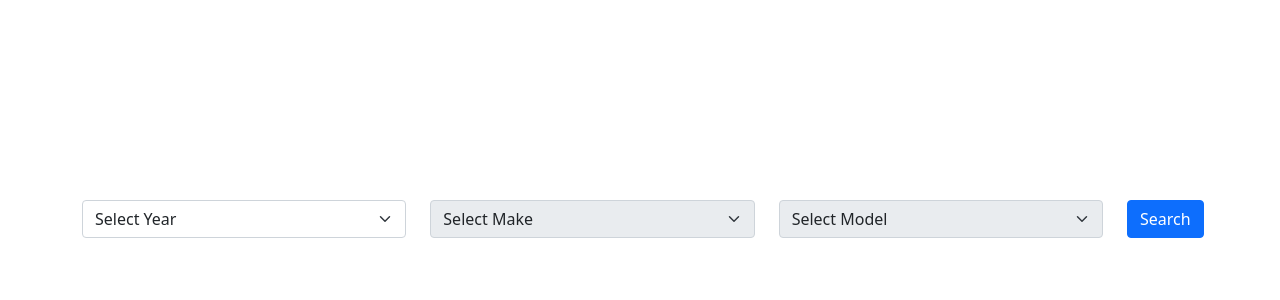
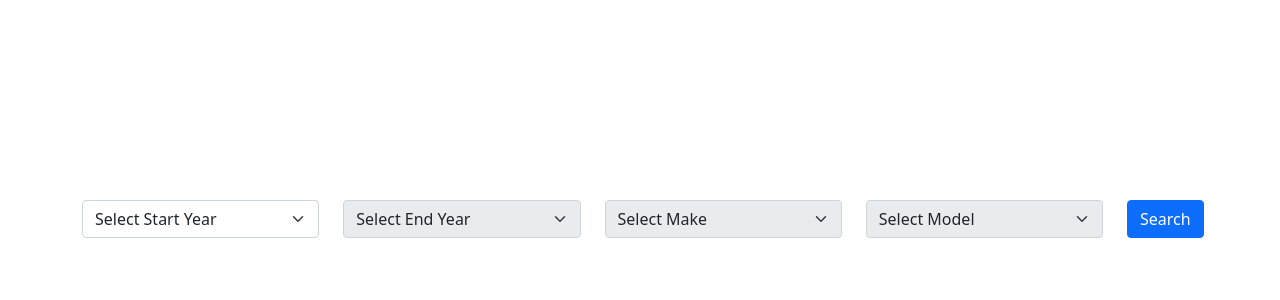
Before and after one commit to atra2396/auto-price-index-site, a FastAPI app: page / in a window 1280 px wide. Shown: the part 176-476 px from the top of the page. Run offline with FastAPI, Linux system fonts and the light colour scheme; some libraries are stand-ins or nearby versions.

Commit message:
Add support for selecting multiple years

```diff
--- a/main.py
+++ b/main.py
@@ -19,10 +19,10 @@ with open("vehicles.json", "r") as f:
 
 
 @app.get("/")
-def home(request: Request, year: Optional[int] = None, make: Optional[str] = None, model: Optional[str] = None):
+def home(request: Request, start_year: Optional[int] = None, end_year: Optional[int] = None, make: Optional[str] = None, model: Optional[str] = None):
 
-    if year and make and model:
-        buckets, bucket_vals = get_chart_data(year, make, model)
+    if start_year and end_year and make and model:
+        buckets, bucket_vals = get_chart_data(start_year, end_year, make, model)
     else:
         buckets = bucket_vals = None
 
@@ -33,7 +33,8 @@ def home(request: Request, year: Optional[int] = None, make: Optional[str] = Non
                 "request": request,
                 "buckets": buckets,
                 "values": bucket_vals,
-                "year": year,
+                "start_year": start_year,
+                "end_year": end_year,
                 "make": make,
                 "model": model
             }
@@ -44,7 +45,8 @@ def home(request: Request, year: Optional[int] = None, make: Optional[str] = Non
         {
             "request": request,
             "years": list(YMM.keys()),
-            "year": year,
+            "start_year": start_year,
+            "end_year": end_year,
             "make": make,
             "model": model,
             "buckets": buckets,
@@ -54,18 +56,32 @@ def home(request: Request, year: Optional[int] = None, make: Optional[str] = Non
 
 # ------
 
+@app.get("/end_years")
+def end_years_partial(request: Request, start_year: int):
+    return templates.TemplateResponse("end-year-select.html", {"request": request, "years": [int(y) for y in YMM.keys() if int(y) >= start_year]})
 
 @app.get("/makes")
-def makes_partial(request: Request, year: int = 2000):
-    return templates.TemplateResponse("make-select.html", {"request": request, "makes": list(YMM[str(year)].keys()), "year": year})
+def makes_partial(request: Request, start_year: int, end_year: int):
+    years = range(start_year, end_year+1)
+    makes = [YMM.get(str(year)).keys() for year in years if YMM.get(str(year))]
+    all_makes = []
+    for make_list in makes:
+        all_makes.extend(make_list)
+    return templates.TemplateResponse("make-select.html", {"request": request, "makes": set(all_makes), "start_year": start_year, "end_year": end_year})
 
 
 @app.get("/models")
-def models_partial(request: Request, year: int = 2000, make: str = ""):
-    return templates.TemplateResponse("model-select.html", {"request": request, "models": list(YMM[str(year)][make])})
+def models_partial(request: Request, start_year: int, end_year:int, make: str):
+    years = range(start_year, end_year+1)
+    models = [YMM[str(year)][make] for year in years if YMM.get(str(year), {}).get(make)]
+    all_models = []
+    for model_list in models:
+        all_models.extend(model_list)
+
+    return templates.TemplateResponse("model-select.html", {"request": request, "models": set(all_models)})
 
 
-def get_chart_data(year, make, model):
+def get_chart_data(start_year, end_year, make, model):
 
     if os.environ.get("STORAGE_CONNECTION_STRING"):
         repo = AzureAutoDataRepository()
@@ -73,5 +89,5 @@ def get_chart_data(year, make, model):
         print("WARNING: No storage connection string detected. Serving mock data.")
         repo = MockAutoDataRepository()
 
-    prices = get_price_distribution(repo, year, make, model, datetime.datetime.now())
+    prices = get_price_distribution(repo, start_year, end_year, make, model, datetime.datetime.now())
     return prices.get_bucket_labels(), prices.bucket_values
--- a/storage.py
+++ b/storage.py
@@ -17,12 +17,12 @@ class AzureAutoDataRepository(AutoDataRepository):
 
     LOCATIONS = ["lex", "louisville", "cincinnati", "indianapolis"]
 
-    def fetch_data(self, year: int, make: str, model: str, date: datetime) -> List[AutoDataPoint]:
+    def fetch_data(self, start_year: int, end_year: int, make: str, model: str, date: datetime) -> List[AutoDataPoint]:
         table = get_table()
         partition_queries = [f"PartitionKey eq '{loc}'" for loc in self.LOCATIONS]
         partition_query = " or ".join(partition_queries)
 
-        query = f"({partition_query}) and year eq {year} and make eq '{make}' and model eq '{model}'"
+        query = f"({partition_query}) and year ge {start_year} and year le {end_year} and make eq '{make}' and model eq '{model}'"
         result = table.query_entities(query)
 
         prices = [AutoDataPoint(price=r["price"]) for r in result]
--- /dev/null
+++ b/templates/end-year-select.html
@@ -0,0 +1,6 @@
+<select name="end_year" class="form-select year-selector" id="end-year-select" hx-include="#start-year-select" hx-get="/makes" hx-target="#make-select" hx-swap="outerHTML" aria-label="Year selector">
+    <option selected>Select End Year</option>
+    {% for year in years %}
+    <option value="{{year}}">{{year}}</option>
+    {% endfor %}
+</select>
--- a/templates/index.html
+++ b/templates/index.html
@@ -15,11 +15,17 @@
 </div>
 <form class="row mt-3">
     <div class="col">
-        <select name="year" class="form-select" id="year-select" hx-get="/makes" hx-target="#make-select" hx-swap="outerHTML" aria-label="Year selector">
-            <option selected>Select Year</option>
+        <select name="start_year" class="form-select year-selector" id="start-year-select" hx-get="/end_years" hx-target="#end-year-select" hx-swap="outerHTML" aria-label="Year selector">
+            <option selected>Select Start Year</option>
             {% for year in years %}
             <option value="{{year}}">{{year}}</option>
             {% endfor %}
+        </select>
+    </div>
+    <div class="col">
+        <select name="end_year" class="form-select" id="end-year-select" disabled>
+            <option selected>Select End Year</option>
+
         </select>
     </div>
     <div class="col">
--- a/templates/make-select.html
+++ b/templates/make-select.html
@@ -1,4 +1,4 @@
-<select name="make" class="form-select" id="make-select" hx-get="/models" hx-include="#year-select" hx-target="#model-select" hx-swap="outerHTML" aria-label="make selector">
+<select name="make" class="form-select" id="make-select" hx-get="/models" hx-include=".year-selector" hx-target="#model-select" hx-swap="outerHTML" aria-label="make selector">
     <option selected>Select Make</option>
     {% for make in makes %}
     <option value="{{make}}">{{make}}</option>
```
Also changed, not shown: stats.py (+4 -4 lines).
